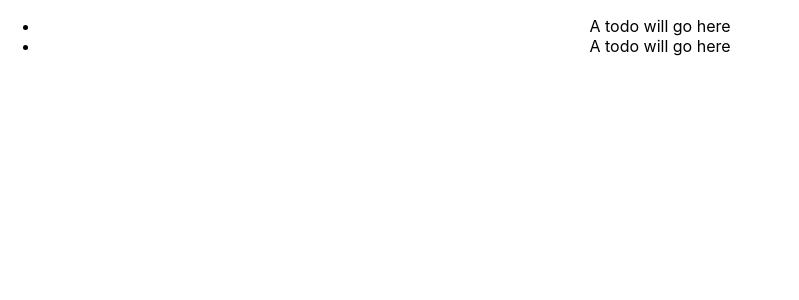
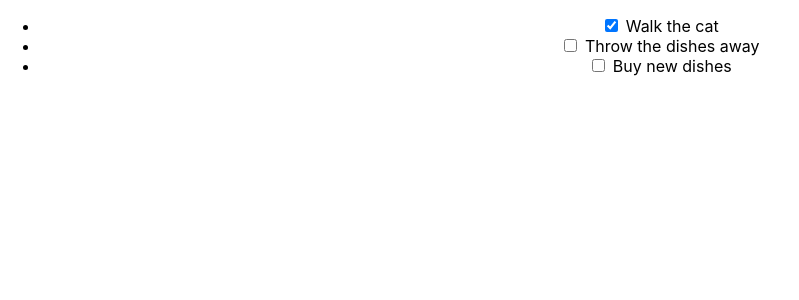
Before and after one commit to RichardGarza/react-to-do, a React (Create React App) app: page / in a window 1280 px wide. Shown: the top 300 px of the page, without its empty margins (0-799 px from the left). Built offline with nearby package versions, Linux system fonts and the light colour scheme.

Commit message:
Defined sate of an object and used props to pass info from array. Also made app look more like todo list.

```diff
--- a/src/App.js
+++ b/src/App.js
@@ -4,12 +4,24 @@
 
 
 class App extends Component {
+  constructor(props){
+    super(props);
+    this.state = {
+      todos: [
+         { description: 'Walk the cat', isCompleted: true },
+         { description: 'Throw the dishes away', isCompleted: false },
+         { description: 'Buy new dishes', isCompleted: false }
+      ]
+    }
+   }
+
   render() {
     return (
       <div className="App">
        <ul>
-        <ToDo />
-        <ToDo />
+        { this.state.todos.map( (todo,index) =>
+        <ToDo key={ index } description={ todo.description } isCompleted={ todo.isCompleted } />
+        )}
        </ul>
       </div>
     );
--- a/src/components/ToDo.js
+++ b/src/components/ToDo.js
@@ -3,7 +3,10 @@
 class ToDo extends Component{
   render(){
     return (
-      <li> A todo will go here </li>
+      <li>
+        <input type="checkbox" checked={this.props.isCompleted} />
+        <span> {this.props.description} </span>
+      </li>
     );
   }
 }
```
